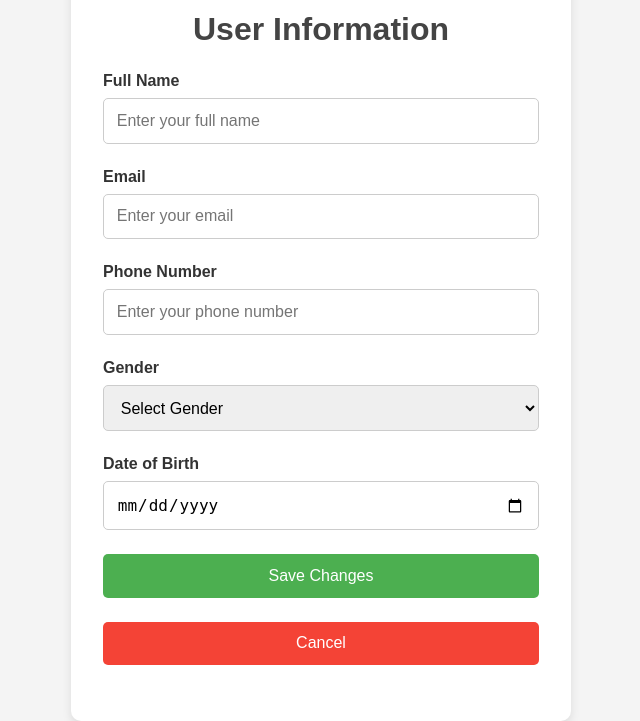
After one commit to VoDuyBao-dev/project_Groupct_Group6, a Python web app: template website_DatSanCauLong/app1/Templates/Profile.htm in a window 1280 px wide. The commit adds this page. Shown: the part 85-806 px from the top of the page, without its empty margins (319-959 px from the left). Run offline with Jinja, Linux system fonts and the light colour scheme; the template is opened without the code that fills it, so the values that code supplies are empty.

Commit message:
Update the second time

```diff
--- /dev/null
+++ b/website_DatSanCauLong/app1/Templates/Profile.htm
@@ -0,0 +1,197 @@
+<!DOCTYPE html>
+<html lang="vi">
+<head>
+    <meta charset="UTF-8">
+    <meta name="viewport" content="width=device-width, initial-scale=1.0">
+    <title>Thông tin cá nhân</title>
+    <style>
+        /* Reset */
+        * {
+            margin: 0;
+            padding: 0;
+            box-sizing: border-box;
+        }
+        body {
+            font-family: 'Arial', sans-serif;
+            background-color: #f4f4f4;
+            color: #333;
+        }
+        /* Header */
+        .header {
+            background-color: #fefefe;
+            margin: auto;
+            height: auto;
+            color: black;
+            padding: 0 18px;
+            display: flex;
+            justify-content: space-between;
+            align-items: center;
+            align-content: center;
+            width: 100%;
+        }
+        .header .logo {
+            background-image: url(../images/logo.png);
+            background-image: start;
+        }
+
+        .header nav {
+            display: flex;
+            gap: 1.5rem;
+            align-items: center;
+        }
+
+        .header nav a {
+            color: black;
+            text-decoration: none;
+            font-size: 1.25rem;
+            transition: color 0.3s;
+        }
+
+        .header nav a:hover {
+            color: rgb(80, 209, 80);
+            font-weight: bold;
+        }
+        .header .profile {
+            display: flex;
+            align-items: center;
+            gap: 10px;
+            cursor: pointer;
+        }
+
+        .header .profile img {
+            width: 40px;
+            height: 40px;
+            border-radius: 50%;
+            object-fit: cover;
+        }
+        .container {
+            background: #fff;
+            max-width: 500px;
+            height: auto;
+            margin: auto;
+            padding: 2rem;
+            width: 100%;
+            max-width: 500px;
+            border-radius: 10px;
+            box-shadow: 0 4px 10px rgba(0, 0, 0, 0.1);
+        }
+
+        .container h1 {
+            text-align: center;
+            margin-bottom: 1.5rem;
+            color: #444;
+        }
+
+        .form-group {
+            margin-bottom: 1.5rem;
+        }
+
+        .form-group label {
+            display: block;
+            margin-bottom: 0.5rem;
+            font-weight: bold;
+        }
+
+        .form-group input, .form-group select {
+            width: 100%;
+            padding: 0.8rem;
+            border: 1px solid #ccc;
+            border-radius: 5px;
+            font-size: 1rem;
+        }
+
+        .form-group input:focus, .form-group select:focus {
+            border-color: #4caf50;
+            outline: none;
+            box-shadow: 0 0 5px rgba(76, 175, 80, 0.5);
+        }
+
+        .form-group button {
+            width: 100%;
+            padding: 0.8rem;
+            font-size: 1rem;
+            background-color: #4caf50;
+            color: white;
+            border: none;
+            border-radius: 5px;
+            cursor: pointer;
+            transition: background-color 0.3s;
+        }
+
+        .form-group button:hover {
+            background-color: #45a049;
+        }
+
+        .form-group .cancel-button {
+            background-color: #f44336;
+        }
+
+        .form-group .cancel-button:hover {
+            background-color: #d32f2f;
+        }
+
+    </style>
+</head>
+<body>
+    <header class="header">
+        <div class="logo">
+            <a href="./Home.htm">
+                <img src="../images/logo_preview_rev_1.png" width="80">
+            </a>
+        </div>
+        <nav>
+            <a href="./Home.htm">Trang chủ</a>
+            <a href="./Introduce.htm">Giới thiệu</a>
+            <a href="./fee.htm">Giá sân</a>
+            <a href="./Contact.htm">Liên hệ</a>
+            <div class="profile">
+                <a href="./Profile.htm">
+                    <img src="../images/express.png">
+                </a>
+            </div>
+        </nav>
+    </header>
+    <div class="container">
+        <h1>User Information</h1>
+        <form action="#" method="post">
+            <div class="form-group">
+                <label for="fullname">Full Name</label>
+                <input type="text" id="fullname" name="fullname" placeholder="Enter your full name" required>
+            </div>
+
+            <div class="form-group">
+                <label for="email">Email</label>
+                <input type="email" id="email" name="email" placeholder="Enter your email" required>
+            </div>
+
+            <div class="form-group">
+                <label for="phone">Phone Number</label>
+                <input type="tel" id="phone" name="phone" placeholder="Enter your phone number">
+            </div>
+
+            <div class="form-group">
+                <label for="gender">Gender</label>
+                <select id="gender" name="gender" required>
+                    <option value="">Select Gender</option>
+                    <option value="male">Male</option>
+                    <option value="female">Female</option>
+                    <option value="other">Other</option>
+                </select>
+            </div>
+
+            <div class="form-group">
+                <label for="dob">Date of Birth</label>
+                <input type="date" id="dob" name="dob">
+            </div>
+
+            <div class="form-group">
+                <button type="submit">Save Changes</button>
+            </div>
+
+            <div class="form-group">
+                <button type="button" class="cancel-button">Cancel</button>
+            </div>
+        </form>
+    </div>
+</body>
+</html>
```
Also changed, not shown: website_DatSanCauLong/app1/Templates/Contact.htm (+20 -4 lines), website_DatSanCauLong/app1/Templates/Home.htm (added, +260 -0 lines), website_DatSanCauLong/app1/Templates/Introduce.htm (+20 -4 lines), website_DatSanCauLong/app1/Templates/fee.htm (+20 -4 lines).
